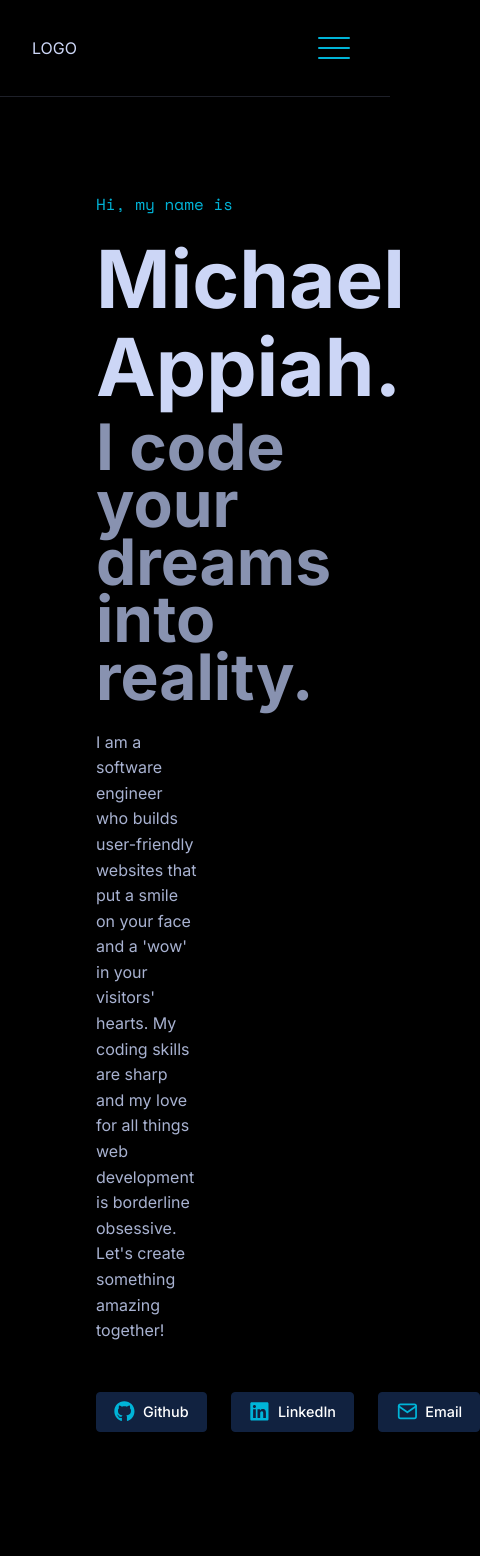
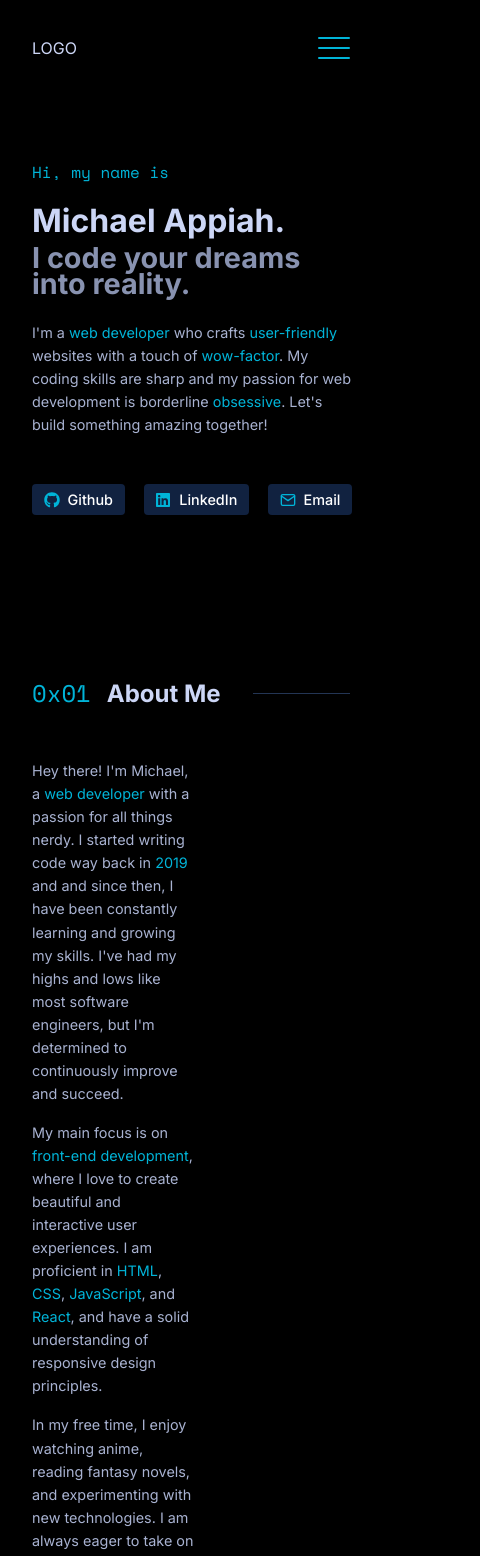
Before and after one commit to escapingyouth/Portfolio, a React (Create React App) app: page / in a window 390 px wide. Shown: the top 1556 px of the page, 480 px wide, since content can reach past the window. Built offline with nearby package versions, Linux system fonts and the light colour scheme.

Commit message:
Complete work on Header component and begin work on About section

```diff
--- a/src/_variables.js
+++ b/src/_variables.js
@@ -6,3 +6,8 @@ export const colors = {
 	light: '#ccd6f6',
 	lighter: '#a8b2d1'
 };
+
+export const margins = {
+	marginLarge: '10rem',
+	marginMedium: '3rem'
+};
--- /dev/null
+++ b/src/components/about/About.jsx
@@ -0,0 +1,43 @@
+import {
+	AboutSection,
+	SectionHeading,
+	AboutContainer,
+	AboutText
+} from './about.styles';
+
+const About = () => {
+	return (
+		<AboutSection>
+			<SectionHeading>
+				<h1>About Me</h1>
+			</SectionHeading>
+			<AboutContainer>
+				<AboutText>
+					<p>
+						Hey there! I'm Michael, a <span>web developer</span> with a passion
+						for all things nerdy. I started writing code way back in{' '}
+						<span>2019</span> and and since then, I have been constantly
+						learning and growing my skills. I've had my highs and lows like most
+						software engineers, but I'm determined to continuously improve and
+						succeed.
+					</p>
+					<p>
+						My main focus is on <span>front-end development</span>, where I love
+						to create beautiful and interactive user experiences. I am
+						proficient in <span>HTML</span>, <span>CSS</span>,{' '}
+						<span>JavaScript</span>, and <span>React</span>, and have a solid
+						understanding of responsive design principles.
+					</p>
+					<p>
+						In my free time, I enjoy watching anime, reading fantasy novels, and
+						experimenting with new technologies. I am always eager to take on
+						new challenges and expand my knowledge in the field of web
+						development.
+					</p>
+				</AboutText>
+			</AboutContainer>
+		</AboutSection>
+	);
+};
+
+export default About;
--- /dev/null
+++ b/src/components/about/about.styles.jsx
@@ -0,0 +1,54 @@
+import styled from 'styled-components';
+import { colors, margins } from '../../_variables';
+
+export const AboutSection = styled.section`
+	margin: ${margins.marginLarge} 0;
+`;
+
+export const SectionHeading = styled.div`
+	margin-bottom: ${margins.marginMedium};
+	h1 {
+		font-size: 1.5rem;
+		color: ${colors.light};
+		display: flex;
+		align-items: center;
+
+		&::before {
+			content: '0x01';
+			font-family: 'Space Mono', monospace;
+			color: ${colors.primary};
+			font-weight: 400;
+			font-size: 1.5rem;
+			margin-right: 1rem;
+		}
+
+		&::after {
+			content: '';
+			position: relative;
+			display: block;
+			width: 30%;
+			height: 0.5px;
+			background-color: #233554;
+			margin-left: 2rem;
+		}
+	}
+`;
+
+export const AboutContainer = styled.div``;
+
+export const AboutText = styled.div`
+	p {
+		font-size: 0.9rem;
+		color: ${colors.lighter};
+		width: 50%;
+		line-height: 1.6;
+
+		&:not(:last-child) {
+			margin-bottom: 1rem;
+		}
+
+		span {
+			color: ${colors.primary};
+		}
+	}
+`;
--- a/src/components/button/button.styles.jsx
+++ b/src/components/button/button.styles.jsx
@@ -16,30 +16,19 @@ export const BaseButton = styled.a`
 	}
 `;
 export const InvertedButton = styled.a`
-	border: 1px solid ${colors.tertiary};
 	background-color: ${colors.tertiary};
 	border-radius: 4px;
 	color: #fff;
 	font-size: 0.9rem;
-	padding: 0.6em 1.2em;
+	padding: 0.5em 0.8em;
 	cursor: pointer;
 
 	&:hover,
 	&:active {
-		background-color: transparent;
-		border: 1px solid ${colors.primary};
+		background-color: #1e2a40;
 	}
 
-	/* background-color: transparent;
-	border: 1px solid ${colors.primary};
-	border-radius: 4px;
-	color: ${colors.primary};
-	font-size: 0.9rem;
-	padding: 0.7em 1.8em;
-	cursor: pointer;
-
-	&:hover,
-	&:active {
-		background-color: ${colors.tertiary};
-	} */
+	@media only screen and (max-width: 18em) {
+		padding: 0.3em 0.6em;
+	}
 `;
--- a/src/components/header/Header.jsx
+++ b/src/components/header/Header.jsx
@@ -11,10 +11,10 @@ const Header = () => {
 				<h2>Michael Appiah.</h2>
 				<h3>I code your dreams into reality.</h3>
 				<p>
-					I am a software engineer who builds user-friendly websites that put a
-					smile on your face and a 'wow' in your visitors' hearts. My coding
-					skills are sharp and my love for all things web development is
-					borderline obsessive. Let's create something amazing together!
+					I'm a <span>web developer</span> who crafts <span>user-friendly</span>{' '}
+					websites with a touch of <span>wow-factor</span>. My coding skills are
+					sharp and my passion for web development is borderline{' '}
+					<span>obsessive</span>. Let's build something amazing together!
 				</p>
 			</TextContainer>
 			<LinksContainer>
--- a/src/components/header/header.styles.jsx
+++ b/src/components/header/header.styles.jsx
@@ -5,6 +5,7 @@ export const MainHeader = styled.header``;
 
 export const TextContainer = styled.div`
 	margin-bottom: 3rem;
+
 	h1 {
 		font-family: 'Space Mono', monospace;
 		color: ${colors.primary};
@@ -12,6 +13,7 @@ export const TextContainer = styled.div`
 		font-size: 1rem;
 		margin-bottom: 1.2rem;
 	}
+
 	h2 {
 		font-size: 5rem;
 		color: ${colors.light};
@@ -19,31 +21,115 @@ export const TextContainer = styled.div`
 		line-height: 1.1;
 		font-weight: 700;
 	}
+
 	h3 {
 		font-size: 4rem;
 		color: #8892b0;
 		line-height: 0.9;
 		margin-bottom: 1.5rem;
 	}
+
 	p {
 		color: ${colors.lighter};
-		width: 52%;
+		width: 45%;
 		line-height: 1.6;
+
+		span {
+			color: ${colors.primary};
+		}
+	}
+
+	@media screen and (max-width: 64em) {
+		h3 {
+			font-size: 3rem;
+		}
+		p {
+			width: 70%;
+		}
+	}
+	@media screen and (max-width: 52em) {
+		h2 {
+			font-size: 3.8rem;
+		}
+		h3 {
+			font-size: 2.8rem;
+		}
+		p {
+			width: 80%;
+		}
+	}
+	@media screen and (max-width: 48em) {
+		h2 {
+			font-size: 3.8rem;
+		}
+		h3 {
+			font-size: 2.6rem;
+		}
+		p {
+			width: 89%;
+		}
+	}
+	@media screen and (max-width: 34em) {
+		h2 {
+			font-size: 2.8rem;
+		}
+		h3 {
+			font-size: 1.8rem;
+		}
+		p {
+			width: 100%;
+		}
+	}
+	@media screen and (max-width: 26em) {
+		h2 {
+			font-size: 2rem;
+		}
+		h3 {
+			font-size: 1.8rem;
+		}
+		p {
+			font-size: 0.9rem;
+		}
+	}
+	@media only screen and (max-width: 18em) {
+		h1 {
+			font-size: 0.9rem;
+		}
+		h2 {
+			font-size: 1.8rem;
+		}
+		h3 {
+			font-size: 1.2rem;
+		}
+		p {
+			font-size: 0.7rem;
+		}
 	}
 `;
 
 export const LinksContainer = styled.div`
 	display: flex;
 	align-items: center;
-	gap: 1.5rem;
+	gap: 1.2rem;
+
 	a {
 		display: flex;
 		justify-content: center;
 		align-items: center;
 		width: max-content;
 	}
+
 	span {
 		margin-left: 0.5rem;
 		font-weight: 500;
+
+		@media only screen and (max-width: 18em) {
+			font-size: 0.6rem;
+		}
+	}
+
+	@media screen and (max-width: 23em) {
+		gap: 0;
+		justify-content: space-between;
 	}
 `;
--- a/src/components/icons/icons.styles.jsx
+++ b/src/components/icons/icons.styles.jsx
@@ -7,13 +7,25 @@ import { colors } from '../../_variables';
 
 export const GithubIcon = styled(FaGithub)`
 	color: ${colors.primary};
-	font-size: 1.3rem;
+	font-size: 1rem;
+
+	@media only screen and (max-width: 18em) {
+		font-size: 0.8rem;
+	}
 `;
 export const LinkedInIcon = styled(FaLinkedin)`
 	color: ${colors.primary};
-	font-size: 1.3rem;
+	font-size: 1rem;
+
+	@media only screen and (max-width: 18em) {
+		font-size: 0.8rem;
+	}
 `;
 export const EmailIcon = styled(FiMail)`
 	color: ${colors.primary};
-	font-size: 1.3rem;
+	font-size: 1rem;
+
+	@media only screen and (max-width: 18em) {
+		font-size: 0.8rem;
+	}
 `;
--- a/src/components/main/Main.jsx
+++ b/src/components/main/Main.jsx
@@ -1,10 +1,14 @@
 import Header from '../header/Header';
+import About from '../about/About';
+
+import { MainContent } from './main.styles';
 
 const Main = () => {
 	return (
-		<main>
+		<MainContent>
 			<Header />
-		</main>
+			<About />
+		</MainContent>
 	);
 };
 
--- a/src/components/main/main.styles.jsx
+++ b/src/components/main/main.styles.jsx
@@ -1 +1,15 @@
-// import styled from 'styled-components';
+import styled from 'styled-components';
+
+export const MainContent = styled.main`
+	margin: 10rem 6rem;
+
+	@media screen and (max-width: 48em) {
+		margin: 10rem 3rem;
+	}
+	@media screen and (max-width: 26em) {
+		margin: 10rem 2rem;
+	}
+	@media screen and (max-width: 23em) {
+		margin: 10rem 1.5rem;
+	}
+`;
--- a/src/components/navigation/Navigation.jsx
+++ b/src/components/navigation/Navigation.jsx
@@ -1,7 +1,7 @@
 // import Resume from '../../assets/CV.docx';
 import { ButtonTypeClasses } from '../button/Button';
 
-import { useState } from 'react';
+import { useState, useEffect } from 'react';
 
 import {
 	Header,
@@ -17,6 +17,21 @@ import {
 import Button from '../button/Button';
 
 const Navigation = () => {
+	const [prevScrollPos, setPrevScrollPos] = useState(0);
+	const [visible, setVisible] = useState(true);
+
+	useEffect(() => {
+		const handleScroll = () => {
+			const currentScrollPos = window.pageYOffset;
+			setVisible(prevScrollPos > currentScrollPos || currentScrollPos < 10);
+			setPrevScrollPos(currentScrollPos);
+		};
+
+		window.addEventListener('scroll', handleScroll);
+
+		return () => window.removeEventListener('scroll', handleScroll);
+	}, [prevScrollPos, visible]);
+
 	const [menuOpen, setMenuOpen] = useState(false);
 
 	const toggleMenu = () => {
@@ -24,10 +39,10 @@ const Navigation = () => {
 	};
 
 	return (
-		<Header>
+		<Header visible={visible}>
 			<NavBar>
 				<LogoContainer>LOGO</LogoContainer>
-				<NavMenu isActive={menuOpen}>
+				<NavMenu menuOpen={menuOpen}>
 					<NavItem>
 						<NavLink>About</NavLink>
 					</NavItem>
@@ -55,7 +70,7 @@ const Navigation = () => {
 					</Button>
 				</NavMenu>
 
-				<Hamburger isActive={menuOpen} onClick={toggleMenu}>
+				<Hamburger menuOpen={menuOpen} onClick={toggleMenu}>
 					<HamburgerBar />
 				</Hamburger>
 			</NavBar>
--- a/src/components/navigation/navigation.styles.jsx
+++ b/src/components/navigation/navigation.styles.jsx
@@ -7,10 +7,18 @@ export const Header = styled.header`
 	top: 0;
 	left: 0;
 	padding: 1.5em 2em;
-	border-bottom: 0.5px solid #1e2029;
-	background-color: ${colors.background};
+	background-color: rgba(0, 0, 0, 0.85);
+	/* box-shadow: 0 10px 30px -10px rgba(2, 12, 27, 0.7); */
 	backdrop-filter: blur(10px);
+	transition: transform 0.3s ease-in-out;
+	transform: translateY(${(props) => (props.visible ? '0' : '-100%')});
+	z-index: 100;
+
+	@media screen and (max-width: 23em) {
+		padding: 1em 1.5em;
+	}
 `;
+
 export const LogoContainer = styled.a`
 	color: ${colors.light};
 `;
@@ -27,7 +35,7 @@ export const Hamburger = styled.div`
 		justify-content: center;
 		align-items: center;
 
-		${({ isActive }) => isActive && HamburgerActive}
+		${({ menuOpen }) => menuOpen && HamburgerActive}
 	} ;
 `;
 
@@ -48,9 +56,11 @@ export const HamburgerBar = styled.span`
 		content: '';
 		transition: all 0.2s;
 	}
+
 	&::before {
 		top: 0.6rem;
 	}
+
 	&::after {
 		top: -0.6rem;
 	}
@@ -64,6 +74,7 @@ const HamburgerActive = css`
 			transform: rotate(135deg);
 			top: 0;
 		}
+
 		&::after {
 			transform: rotate(-135deg);
 			top: 0;
@@ -96,13 +107,14 @@ export const NavMenu = styled.ul`
 		width: min(75vw, 25rem);
 		background-color: ${colors.secondary};
 
-		/* box-shadow: 2px 2px 5px 5px rgba(0, 0, 0, 0.25); */
-		${({ isActive }) => isActive && NavMenuActive}
+		${({ menuOpen }) => menuOpen && NavMenuActive}
 	} ;
 `;
+
 const NavMenuActive = css`
 	right: 0;
 `;
+
 export const NavItem = styled.li`
 	cursor: pointer;
 `;
--- a/src/index.scss
+++ b/src/index.scss
@@ -17,6 +17,26 @@ body {
 	color: #ccd6f6;
 }
 
+::-webkit-scrollbar {
+	width: 8px;
+	background: #080808;
+}
+
+::-webkit-scrollbar-thumb {
+	background: #111111;
+	border-radius: 8px;
+}
+
+::-moz-scrollbar {
+	width: 8px;
+	background: #080808;
+}
+
+::-moz-scrollbar-thumb {
+	background: #111111;
+	border-radius: 8px;
+}
+
 ul {
 	list-style: none;
 }
@@ -26,5 +46,15 @@ a {
 }
 
 main {
-	padding: 12em 6em;
+	margin: 10rem 6rem;
+
+	@media screen and (max-width: 48em) {
+		margin: 10rem 3rem;
+	}
+	@media screen and (max-width: 26em) {
+		margin: 10rem 2rem;
+	}
+	@media screen and (max-width: 23em) {
+		margin: 10rem 1.5rem;
+	}
 }
```
